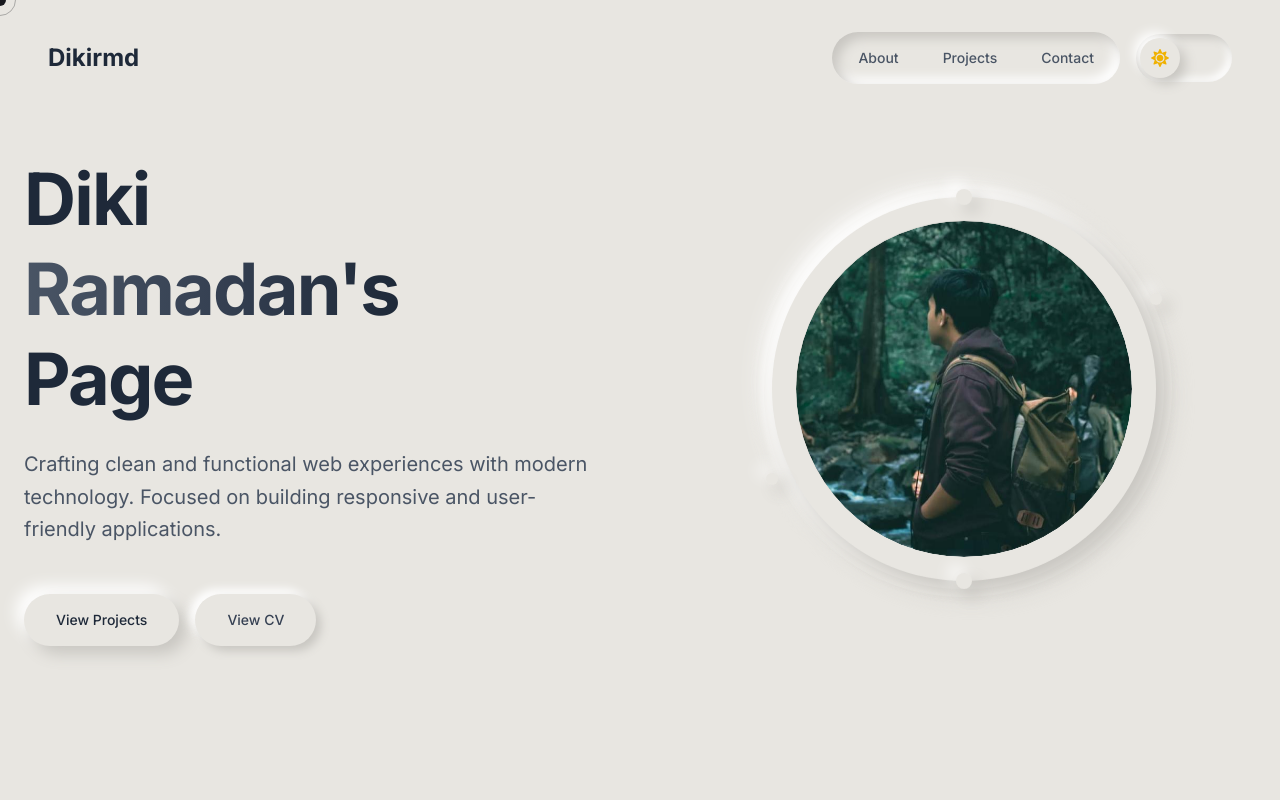
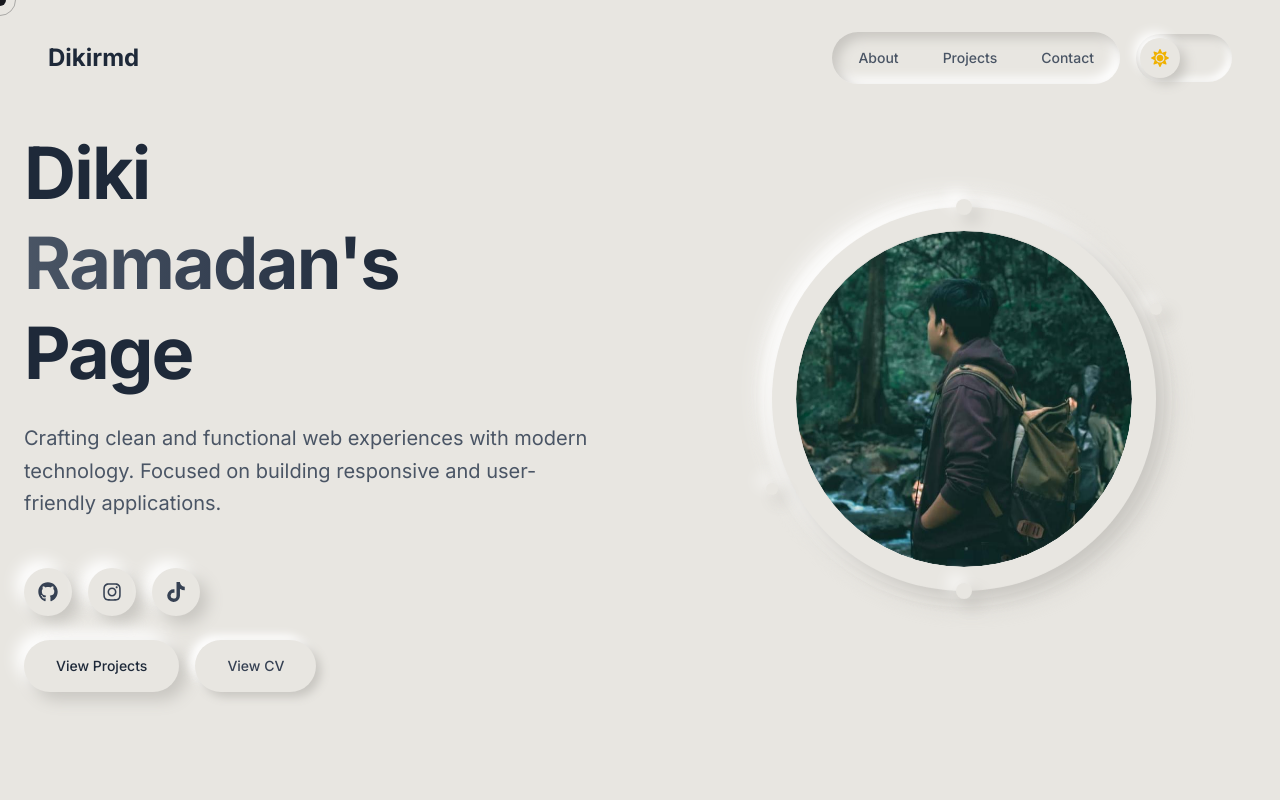
Before and after one commit to dikirmdn/dikirmd, a Next.js app: page / in a window 1280 px wide. Shown: the top 800 px of the page. Built offline with nearby package versions, Linux system fonts and the light colour scheme.

Commit message:
feat(ui): remove loadingscreen and add social media in hero section

```diff
--- a/src/app/layout.tsx
+++ b/src/app/layout.tsx
@@ -2,7 +2,6 @@ import type { Metadata } from "next";
 import { Inter } from "next/font/google";
 import "./globals.css";
 import CustomCursor from "@/components/CustomCursor";
-import LoadingScreen from "@/components/LoadingScreen";
 import CursorSpotlight from "@/components/CursorSpotlight";
 import { ThemeProvider } from "@/components/ThemeProvider";
 
@@ -39,7 +38,7 @@ export default function RootLayout({
           <div className="pointer-events-none fixed inset-0 bg-dot-pattern opacity-30 dark:opacity-15" />
           <div className="pointer-events-none fixed inset-0 bg-mesh-gradient dark:opacity-50" />
 
-          <LoadingScreen />
+
           <CustomCursor />
           <CursorSpotlight />
           {children}
--- a/src/components/Hero.tsx
+++ b/src/components/Hero.tsx
@@ -2,6 +2,7 @@
 
 import { useEffect, useRef, useState } from 'react';
 import gsap from 'gsap';
+import { FaGithub, FaInstagram, FaTiktok } from 'react-icons/fa6';
 
 export default function Hero() {
   const titleRef = useRef<HTMLHeadingElement>(null);
@@ -73,6 +74,24 @@ export default function Hero() {
     setMousePosition({ x: 0, y: 0 });
   };
 
+  const socialLinks = [
+    {
+      name: 'GitHub',
+      href: 'https://github.com/dikirmdn',
+      icon: FaGithub,
+    },
+    {
+      name: 'Instagram',
+      href: 'https://instagram.com/dikirmdnnn',
+      icon: FaInstagram,
+    },
+    {
+      name: 'TikTok',
+      href: 'https://tiktok.com/@dkrmdnnn',
+      icon: FaTiktok,
+    },
+  ];
+
   return (
     <section className="relative w-full overflow-hidden">
       {/* Mobile Layout */}
@@ -99,7 +118,28 @@ export default function Hero() {
             Crafting elegant digital experiences with modern technology.
           </p>
 
-          <div ref={ctaRef} className="flex flex-col gap-3">
+          <div ref={ctaRef} className="flex flex-col items-center gap-6">
+            {/* Social Icons - Mobile */}
+            <div className="flex items-center justify-center gap-4">
+              {socialLinks.map((item) => {
+                const Icon = item.icon;
+                return (
+                  <a
+                    key={item.name}
+                    href={item.href}
+                    target="_blank"
+                    rel="noopener noreferrer"
+                    aria-label={item.name}
+                    className="neo-raised neo-hover flex h-12 w-12 items-center justify-center rounded-full text-gray-700 dark:text-gray-300 transition-all duration-300 hover:scale-110"
+                  >
+                    <Icon className="h-5 w-5" />
+                  </a>
+                );
+              })}
+            </div>
+
+            {/* CTA Buttons - Mobile */}
+            <div className="flex flex-col w-full gap-3">
               <a
                 href="#projects"
                 className="neo-raised neo-hover rounded-full px-6 py-3 text-sm font-medium text-gray-800 dark:text-gray-100 transition-all duration-300"
@@ -108,12 +148,13 @@ export default function Hero() {
               </a>
               <a
                 href="/cv.pdf"
-              target='_blank'
-              rel='noopener noreferrer'
+                target="_blank"
+                rel="noopener noreferrer"
                 className="neo-flat rounded-full px-6 py-3 text-sm font-medium text-gray-700 dark:text-gray-300 transition-all duration-300 hover:neo-hover"
               >
                 View CV
               </a>
+            </div>
           </div>
         </div>
 
@@ -189,7 +230,28 @@ export default function Hero() {
             Focused on building responsive and user-friendly applications.
           </p>
 
-          <div ref={ctaRef} className="flex gap-4">
+          <div ref={ctaRef} className="flex flex-col gap-6">
+            {/* Social Icons - Desktop */}
+            <div className="flex items-center gap-4">
+              {socialLinks.map((item) => {
+                const Icon = item.icon;
+                return (
+                  <a
+                    key={item.name}
+                    href={item.href}
+                    target="_blank"
+                    rel="noopener noreferrer"
+                    aria-label={item.name}
+                    className="neo-raised neo-hover flex h-12 w-12 items-center justify-center rounded-full text-gray-700 dark:text-gray-300 transition-all duration-300 hover:scale-110"
+                  >
+                    <Icon className="h-5 w-5" />
+                  </a>
+                );
+              })}
+            </div>
+
+            {/* CTA Buttons - Desktop */}
+            <div className="flex gap-4">
               <a
                 href="#projects"
                 className="neo-raised neo-hover rounded-full px-8 py-4 text-sm font-medium text-gray-800 dark:text-gray-100 transition-all duration-300"
@@ -198,12 +260,13 @@ export default function Hero() {
               </a>
               <a
                 href="/cv.pdf"
-              target='_blank'
-              rel='noopener noreferrer'
+                target="_blank"
+                rel="noopener noreferrer"
                 className="neo-flat rounded-full px-8 py-4 text-sm font-medium text-gray-700 dark:text-gray-300 transition-all duration-300 hover:neo-hover"
               >
                 View CV
               </a>
+            </div>
           </div>
         </div>
 
```
Lines whose indentation alone changed are shown as unchanged.
